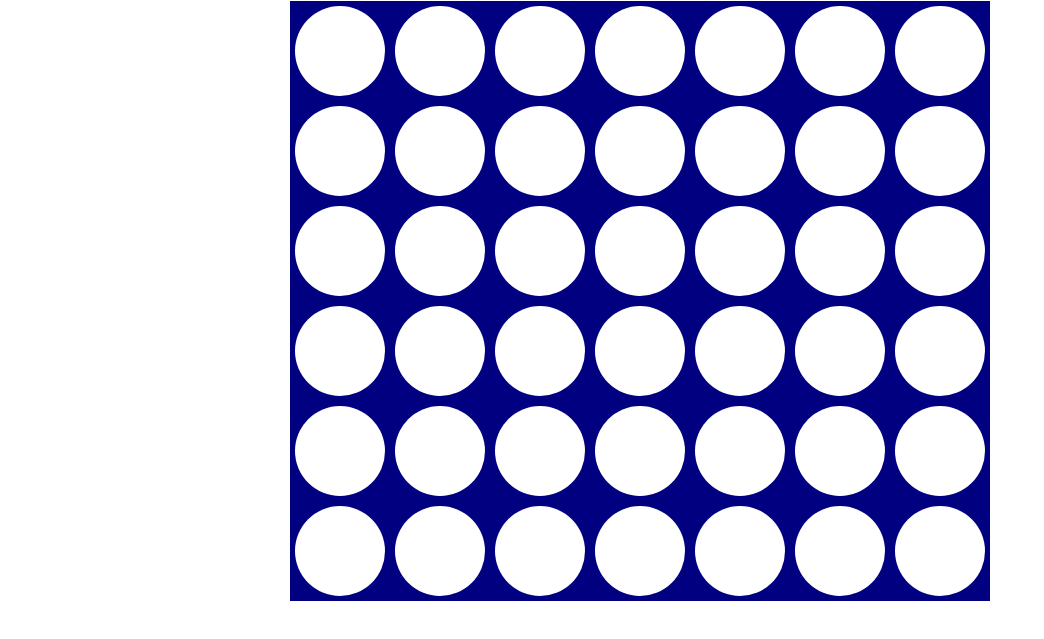
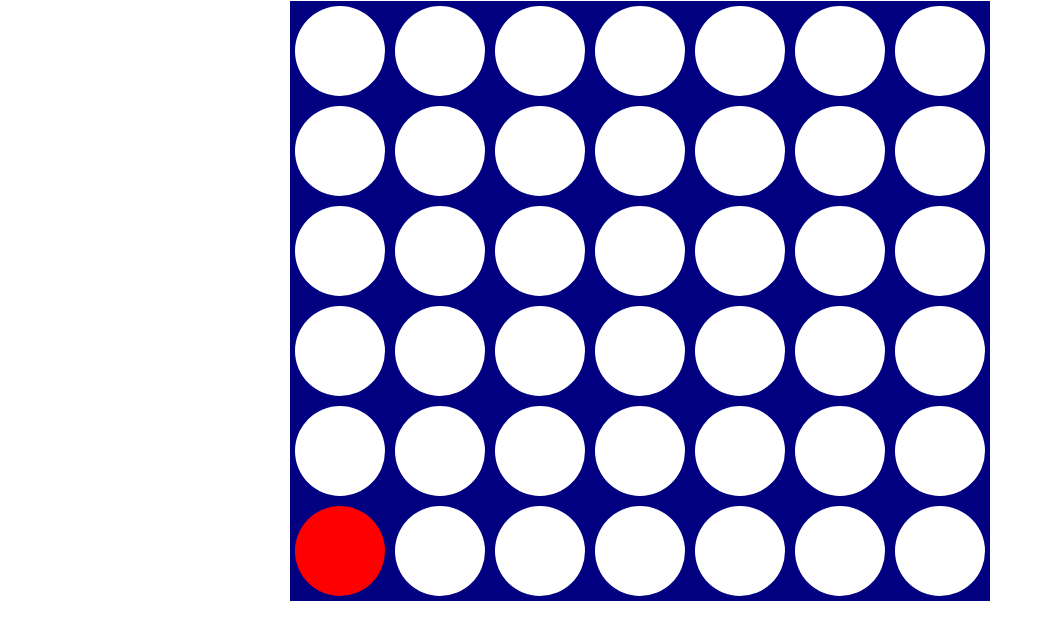
Before and after one commit to RegularStiv/430-project-1, a website: page client/client.html in a window 1280 px wide. Both pictures are taken after a click on the element 340 px from the left and 129 px from the top of the page. Shown: the part 79-718 px from the top of the page, without its empty margins (0-1044 px from the left). Drawn offline with Linux system fonts and the light colour scheme.

Commit message:
Got the red tiles to draw and the array system to work need to implement player 2

```diff
--- a/client/game.js
+++ b/client/game.js
@@ -27,11 +27,23 @@ function setTile(){
     coordString = coordString.split('-');
     let row = parseInt(coordString[0]);
     let col = parseInt(coordString[1]);
-    gameArray[row[col]] = 1;
+    for(let i = 0; i < gameArray[row].length - 1; i++){
+        if(!gameArray[i + 1]){
+            gameArray[i][col] = 1;
+        } else if(gameArray[i + 1][col]){
+            if(gameArray[i + 1][col] !== 0){
+            gameArray[i][col] = 1;
+            }
+        }
+    }
+    drawTiles();
+}
+function drawTiles(){
     for(let i = 0; i < gameArray.length; i++){
         for(let j = 0; j < gameArray[i].length; j++){
-            if(gameArray[i[j]] == 1){
-                console.log(this.id + "1");
+            if(gameArray[i][j] === 1){
+                let tile = document.getElementById(`${i}-${j}`);
+                tile.classList.add('redTile');
             }
         }
     }
--- a/client/styles.css
+++ b/client/styles.css
@@ -4,6 +4,9 @@
     margin: 5px;
     border-radius: 50%;
     background-color: white;
+}
+.redTile {
+    background-color: red!important;
 }
 #gameBoard{
     height: 600px;
```
